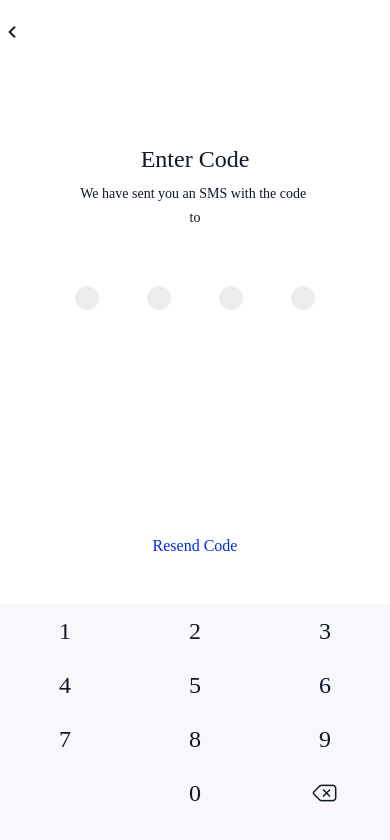
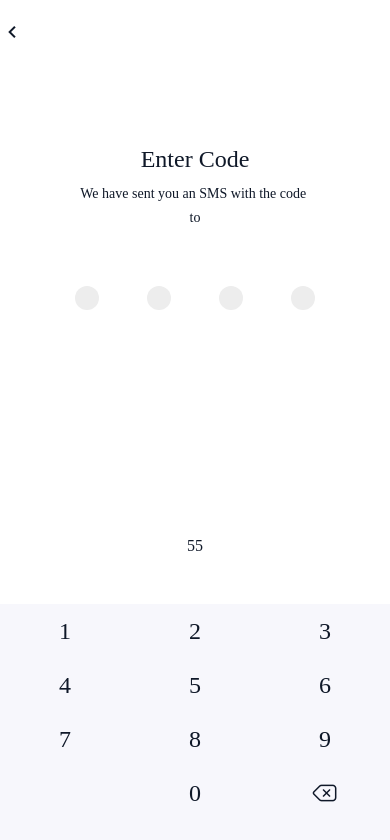
Before and after one commit to areydra/chateo, a React Native app: screen /PhoneNumberVerification in a window 390 px wide. Shown: the top 840 px of the page. Built offline with nearby package versions, Linux system fonts and the light colour scheme; what react-native-mmkv would draw is missing.

Commit message:
add new countdown resend component

```diff
--- a/src/components/Text/index.tsx
+++ b/src/components/Text/index.tsx
@@ -1,5 +1,5 @@
 import React from 'react';
-import { Text as NativeText, StyleProp, TextStyle } from 'react-native';
+import { Text as NativeText, StyleProp, TextProps, TextStyle } from 'react-native';
 
 import styles from './styles';
 
@@ -21,9 +21,12 @@ const mode = {
     metadata_3: styles.metadata3,
 };
 
-const Text = ({ text, style, typography }: IText) => {
+const Text = ({ text, style, typography, ...props }: IText & TextProps) => {
     return (
-        <NativeText style={[styles.default, mode[typography], style]}>
+        <NativeText
+            style={[styles.default, mode[typography], style]}
+            {...props}
+        >
             {text}
         </NativeText>
     );
--- /dev/null
+++ b/src/scenes/PhoneNumberVerificationScene/components/CountdownResend.tsx
@@ -0,0 +1,60 @@
+import React, { useEffect, useRef, useState } from 'react';
+import {} from 'react-native';
+import Text from '../../../components/Text';
+import styles from '../styles';
+
+const DEFAULT_COUNTDOWN_IN_SECOND = 60;
+
+const CountdownResend = () => {
+    let refIntervalCountdown = useRef<number>();
+
+    const [countdown, setCountdown] = useState(DEFAULT_COUNTDOWN_IN_SECOND);
+    const [isCountdownFinished, setIsCountdownFinished] = useState(false);
+
+    useEffect(() => {
+        refIntervalCountdown.current = setInterval(() => {
+            setCountdown(prevCountdown => prevCountdown-1);
+        }, 1000);
+    }, []);
+
+    useEffect(() => {
+        if (countdown > 0 || !refIntervalCountdown.current) {
+            return;
+        }
+
+        clearInterval(refIntervalCountdown.current as number);
+        refIntervalCountdown.current = undefined;
+
+        setIsCountdownFinished(true);
+        setCountdown(DEFAULT_COUNTDOWN_IN_SECOND);
+    }, [countdown]);
+
+    const startCountdown = () => {
+        if (isCountdownFinished) {
+            setIsCountdownFinished(false);
+        }
+
+        refIntervalCountdown.current = setInterval(() => {
+            setCountdown(prevCountdown => {
+                return prevCountdown-1;
+            });
+        }, 1000);
+    };
+
+    return isCountdownFinished ? (
+        <Text
+            text='Resend Code'
+            typography='subheading_2'
+            style={styles.textResendCode}
+            onPress={startCountdown}
+        />
+    ) : (
+        <Text
+            text={countdown.toString()}
+            typography='subheading_2'
+            style={styles.textCountdown}
+        />
+    )
+};
+
+export default CountdownResend;
--- a/src/scenes/PhoneNumberVerificationScene/index.tsx
+++ b/src/scenes/PhoneNumberVerificationScene/index.tsx
@@ -6,6 +6,7 @@ import styles from './styles';
 import FieldVerificationCode, { IRefFieldVerificationCode } from './components/FieldVerificationCode';
 import Text from '../../components/Text';
 import { useUsertore } from '../../stores/useUserStore';
+import CountdownResend from './components/CountdownResend';
 
 const PhoneNumberVerificationScene = () => {
     const phoneNumber = useUsertore(state => state.user.phoneNumber);
@@ -32,11 +33,7 @@ const PhoneNumberVerificationScene = () => {
                 <FieldVerificationCode ref={refFieldVerificationCode}/>
             </View>
             <View>
-                <Text
-                    text='Resend Code'
-                    typography='subheading_2'
-                    style={styles.textResendCode}
-                />
+                <CountdownResend/>
                 <Keyboard onPress={onPressKeyboard}/>
             </View>
         </View>
--- a/src/scenes/PhoneNumberVerificationScene/styles.ts
+++ b/src/scenes/PhoneNumberVerificationScene/styles.ts
@@ -46,7 +46,12 @@ const styles = StyleSheet.create({
         height: 1,
         width: 40,
         backgroundColor: 'transparent',
-    }
+    },
+    textCountdown: {
+        color: colors.neutral.active,
+        textAlign: 'center',
+        marginBottom: 44,
+    },
 });
 
 export default styles;
```
